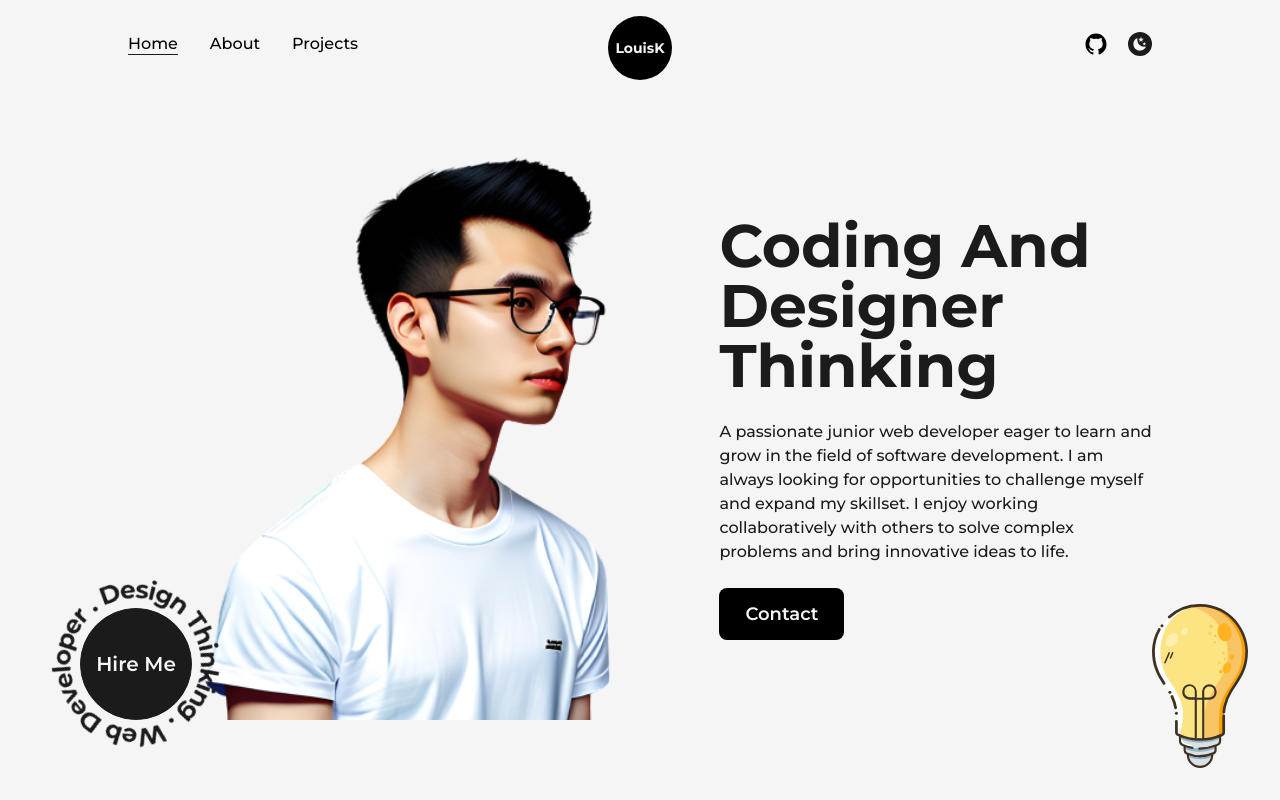
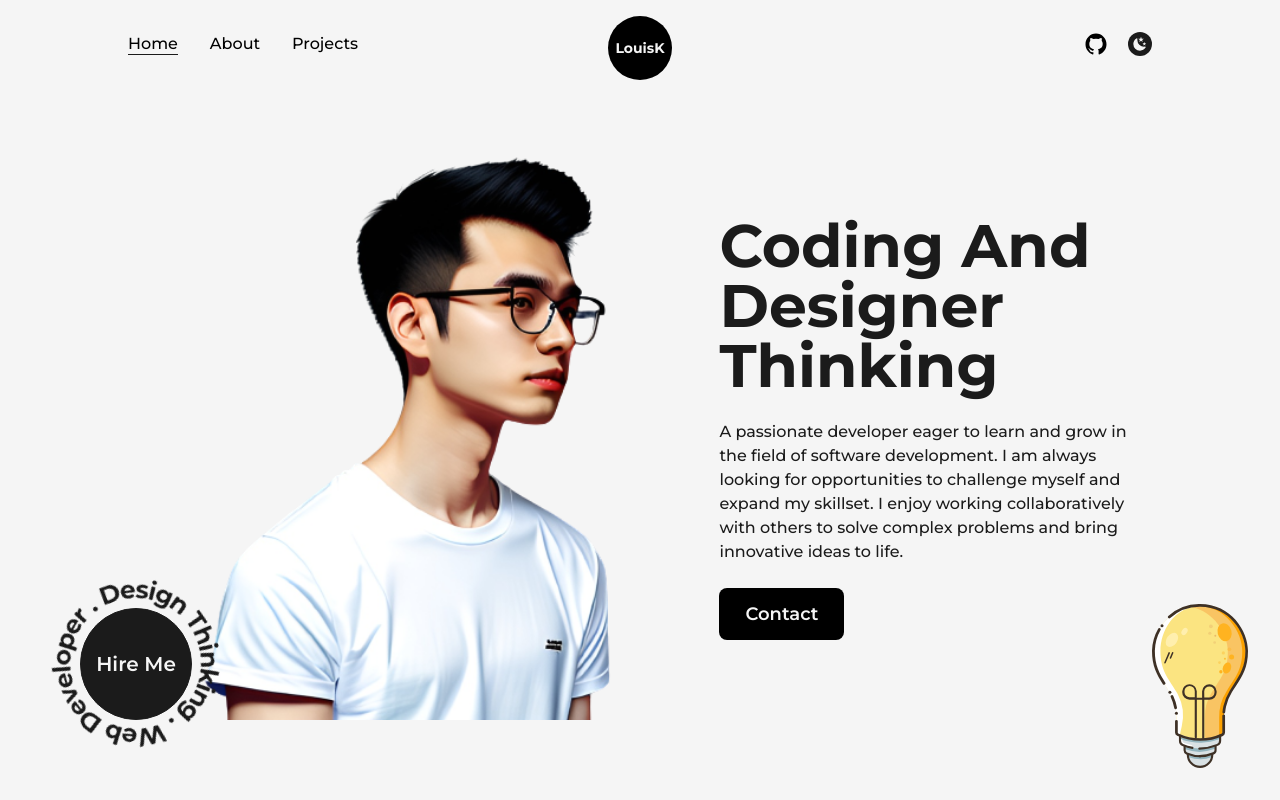
Before and after one commit to Lokiakoo/Profile, a Next.js app: page / in a window 1280 px wide. Shown: the top 800 px of the page. Built offline with nearby package versions, Linux system fonts and the light colour scheme.

Commit message:
Update index

```diff
--- a/src/pages/index.js
+++ b/src/pages/index.js
@@ -27,7 +27,7 @@ export default function Home() {
               <AnimatedText text="Coding and Designer Thinking" className='!text-left
               xl:!text-5xl lg:!text-center lg:!text-6xl md:!text-5xl sm:!text-3xl' />
               <p className='my-4 text-base font-medium md:text-sm sm:text-sm'>
-                A passionate junior web developer eager to learn and grow in the field of software development.
+                A passionate developer eager to learn and grow in the field of software development.
                 I am always looking for opportunities to challenge myself and expand my skillset.
                 I enjoy working collaboratively with others to solve complex problems and bring innovative ideas to life.
               </p>
```
